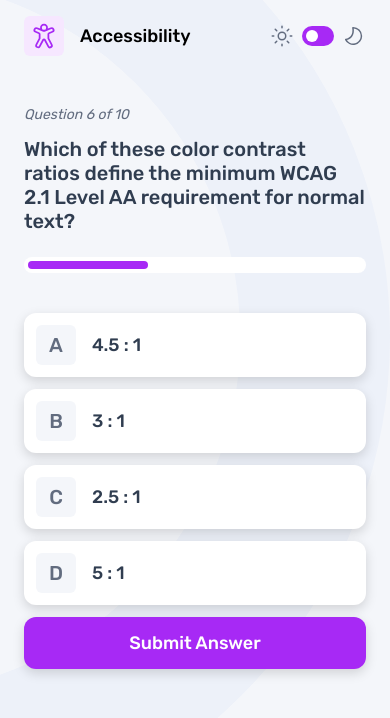
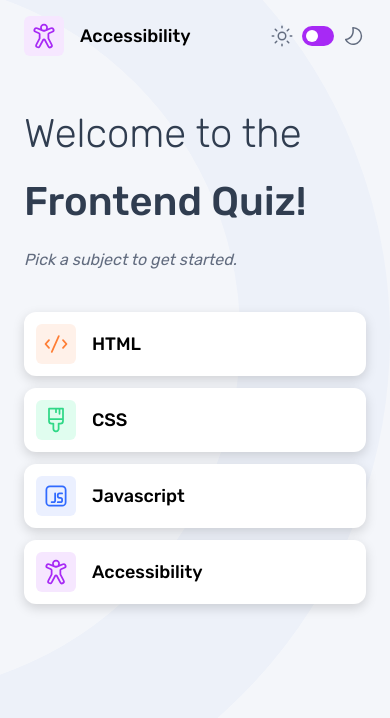
Before and after one commit to Sammie-oje/quizlet-app, a React (Vite) app: page / in a window 390 px wide. Shown: the top 718 px of the page. Built offline with nearby package versions, Linux system fonts and the light colour scheme.

Commit message:
Made the start menu responsive across tablet and mobile

```diff
--- a/index.html
+++ b/index.html
@@ -7,9 +7,9 @@
         <title>frontend-quiz-app</title>
     </head>
     <body
-        class="flex items-center justify-center bg-ghost-white bg-[url('/src/assets/images/pattern-background-mobile-light.svg')] bg-no-repeat bg-cover md:bg-[url('/src/assets/images/pattern-background-tablet-light.svg')]"
+        class="md:flex md:items-center md:justify-center bg-ghost-white bg-[url('/src/assets/images/pattern-background-mobile-light.svg')] bg-no-repeat bg-cover md:bg-[url('/src/assets/images/pattern-background-tablet-light.svg')]"
     >
-        <main id="root" class="h-full font-display "></main>
+        <main id="root" class="h-full font-display"></main>
         <script type="module" src="/src/main.jsx"></script>
     </body>
 </html>
--- a/src/App.jsx
+++ b/src/App.jsx
@@ -11,8 +11,8 @@ function App() {
                 text={"Accessibility"}
                 bgColor={"#F6E7FF"}
             />
-            <Question />
-            {/* <StartMenu/> */}
+            {/*  <Question />*/}
+            <StartMenu />
         </>
     );
 }
--- a/src/index.css
+++ b/src/index.css
@@ -33,4 +33,7 @@
 
     --text-body: 0.75rem;
     --text-body--line-height: 150%;
+
+    --text-body-small: 1.25rem;
+    --text-body-small--line-height: 150%;
 }
--- a/src/pages/StartMenu/StartMenu.jsx
+++ b/src/pages/StartMenu/StartMenu.jsx
@@ -2,13 +2,13 @@ import SubjectList from "./SubjectList.jsx";
 
 function StartMenu() {
     return (
-        <section className="pt-8 px-6 grid gap-10">
+        <section className="pt-8 px-6 grid gap-10 md:gap-16">
             <div className="flex gap-4 flex-col">
-                <h2 className="font-rubik text-[2.5rem] text-dark-slate flex flex-col gap-[8px]">
+                <h2 className="font-rubik text-[2.5rem] text-dark-slate flex flex-col gap-2 md:text-heading-large">
                     <span className="font-light"> Welcome to the</span>
                     <span className="font-medium">Frontend Quiz!</span>
                 </h2>
-                <p className="text-slate-gray italic">
+                <p className="text-slate-gray italic md:text-body-small">
                     Pick a subject to get started.
                 </p>
             </div>
--- a/src/pages/StartMenu/SubjectList.jsx
+++ b/src/pages/StartMenu/SubjectList.jsx
@@ -5,7 +5,7 @@ import accessIcon from "../../assets/images/icon-accessibility.svg";
 
 function SubjectList() {
     return (
-        <ul className="flex flex-col gap-3 ">
+        <ul className="flex flex-col gap-3 md:gap-6">
             <Subject src={htmlIcon} text={"HTML"} bgColor={"#FFF1E9"} />
             <Subject src={cssIcon} text={"CSS"} bgColor={"#E0FDEF"} />
             <Subject src={jsIcon} text={"Javascript"} bgColor={"#EBF0FF"} />
@@ -20,18 +20,20 @@ function SubjectList() {
 
 function Subject({ src, text, bgColor }) {
     return (
-        <li className="p-3 flex gap-4 items-center bg-white rounded-xl shadow-[0_4px_12px_0_rgba(0,0,0,0.15)] ">
+        <li className="p-3 flex gap-4 items-center bg-white rounded-xl shadow-[0_4px_12px_0_rgba(0,0,0,0.15)] md:rounded-3xl md:h-20 md:gap-8">
             <div
-                className="size-10 flex justify-center items-center rounded-md"
+                className="size-10 flex justify-center items-center rounded-md md:size-14 md:rounded-xl"
                 style={{ backgroundColor: bgColor }}
             >
                 <img
-                    className="size-[28.57px]"
+                    className="size-[28.57px] md:size-10"
                     src={src}
                     alt={`${text}-icon`}
                 />
             </div>
-            <span className="text-lg font-medium">{text}</span>
+            <span className="text-lg font-medium md:text-heading-small">
+                {text}
+            </span>
         </li>
     );
 }
```
